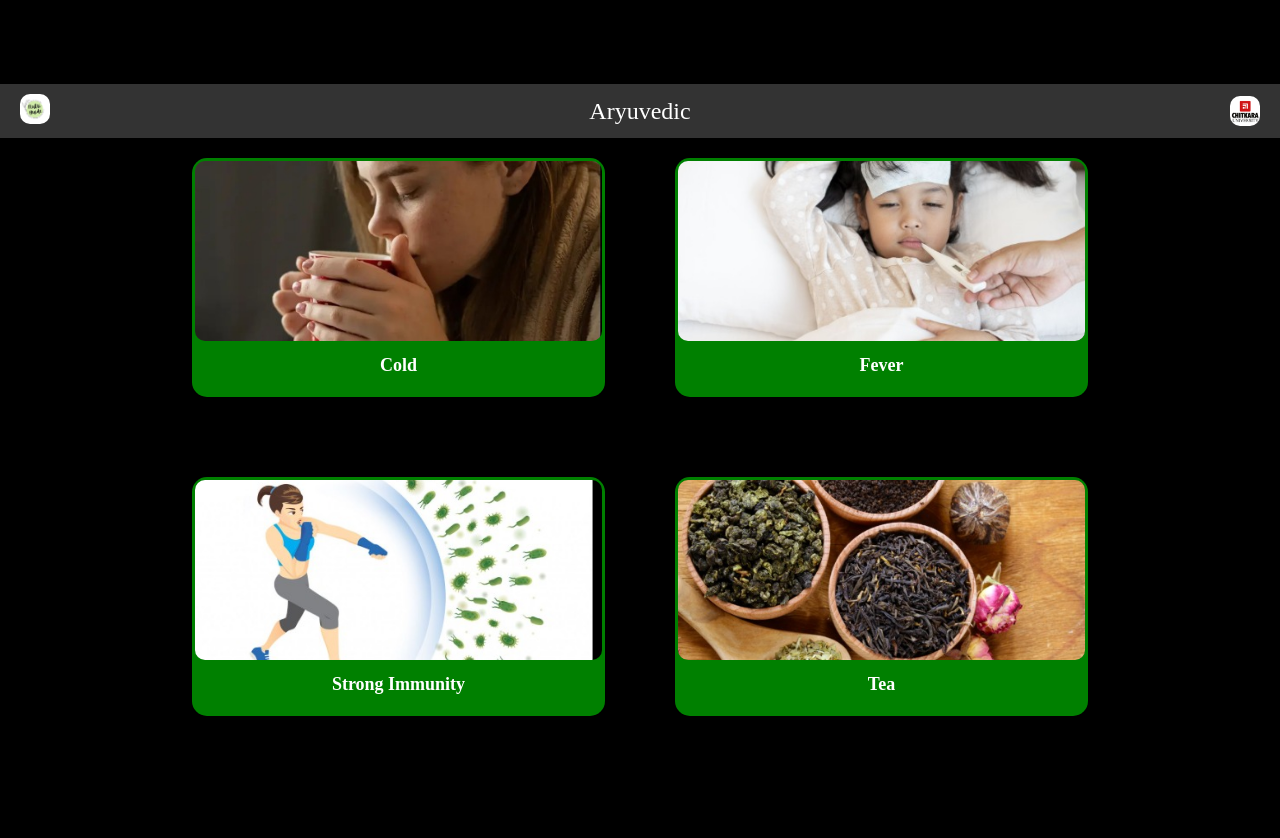
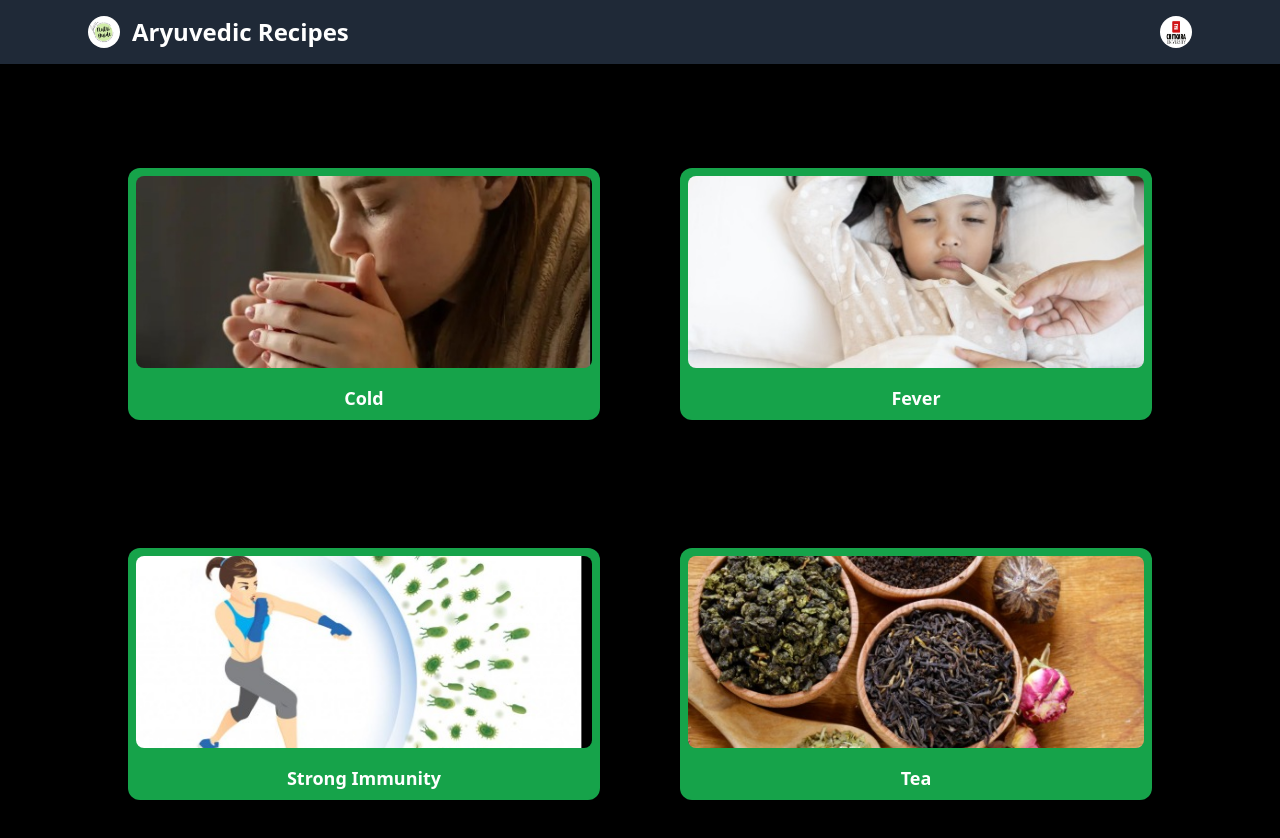
Before and after one commit to DS912008/NutriGuide, a plain HTML site: page aryuveda.html in a window 1280 px wide. Before the commit the page ends 800 px from the top, so only its background shows below. Drawn offline with nearby package versions, Linux system fonts and the light colour scheme.

Commit message:
Update aryuveda.html

```diff
--- a/aryuveda.html
+++ b/aryuveda.html
@@ -1,122 +1,67 @@
 <!DOCTYPE html>
 <html lang="en">
 <head>
-    <meta charset="UTF-8">
-    <meta name="viewport" content="width=device-width, initial-scale=1.0">
-    <title>Image Matrix</title>
-    <style>
-       body {
-    background-color: black;
-    margin: 0;
-}
+  <meta charset="UTF-8" />
+  <meta name="viewport" content="width=device-width, initial-scale=1.0"/>
+  <title>Aryuveda recipes</title>
+  <script src="https://cdn.tailwindcss.com"></script>
+</head>
+<body class="bg-black text-white">
 
-.page-wrapper {
-    display: flex;
-    flex-direction: column;
-    align-items: center;
-    justify-content: center;
-    min-height: 100vh;
-}
-
-.container {
-    display: grid;
-    grid-template-columns: repeat(2, 1fr);
-    gap: 5px 70px;
-    width: 70%;
-    height: auto;
-    text-align: center;
-    margin-top: 20px;
-}
-
-        .image-box {
-            background: green;
-            padding: 3px;
-            border-radius: 15px;
-            box-shadow: 0 5px 12px rgba(0, 0, 0, 0.3);
-        }
-        img {
-            width: 100%;
-            height: auto;
-            max-height: 180px;
-            object-fit: cover;
-            border-radius: 10px;
-        }
-        p {
-            margin-top: 10px;
-            font-size: 18px;
-            color: white;
-            font-weight: bold;
-        } .nav__header {
-    display: flex;
-    justify-content: space-between;
-    align-items: center;
-    padding: 10px 20px;
-    background-color: #333;
-    color: white;
-    width: 100%;
-    box-sizing: border-box;
-}
-
-.nav__logo {
-    display: flex;
-    align-items: center;
-    gap: 10px;
-    text-decoration: none;
-    color: white;
-    font-size: 24px;
-}
-
-.nav_menu_btn {
-    display: flex;
-    align-items: center;
-}
-
-.menu-icon {
-    width: 30px;
-    height: 30px;
-}
-    </style>
-</head>
-<body>
-    <div class="page-wrapper">
-     <div class="nav__header">
-    <div class="nav_menu_btn" id="menu-btn">
-     <a href="dhanu.html"> <img src="logo.jpg" alt="Menu" class="menu-icon"></a>
+  <!-- Navbar -->
+  <header class="w-full bg-gray-800 shadow-md">
+    <div class="max-w-6xl mx-auto flex justify-between items-center px-6 py-4">
+      <div class="flex items-center gap-3">
+        <a href="dhanu.html">
+          <img src="logo.jpg" alt="Menu" class="w-8 h-8 rounded-full"/>
+        </a>
+        <span class="text-2xl font-bold">Aryuvedic Recipes</span>
       </div>
-    <div class="nav__logo">
-   Aryuvedic
-    </div>
-    <div class="nav_menu_btn" >
-     <img src="clogo.png" alt="Menu" class="menu-icon">
+      <div>
+        <img src="clogo.png" alt="Logo" class="w-8 h-8 rounded-full"/>
       </div>
     </div>
-    <div class="container">
-        <div class="image-box">
+  </header>
+
+  <!-- Image Grid -->
+  <main class="flex flex-col items-center justify-center min-h-screen pt-10 px-4">
+    <div class="grid grid-cols-2 gap-x-20 gap-y-10 w-full max-w-5xl text-center">
+
+      <!-- Top Row -->
+      <div class="bg-green-600 p-2 rounded-xl shadow-lg transition-transform transform hover:scale-105">
         <a href="cold.html">
-                <img src="image1.jpg" alt="Image 1">
+          <img src="image1.jpg" alt="Cold" class="rounded-lg w-full h-48 object-cover"/>
         </a>
-            <p>Cold</p>
+        <p class="mt-4 text-lg font-semibold">Cold</p>
       </div>
-        <div class="image-box">
+
+      <div class="bg-green-600 p-2 rounded-xl shadow-lg transition-transform transform hover:scale-105">
         <a href="fever.html">
-                <img src="image2.jpg" alt="Image 2">
+          <img src="image2.jpg" alt="Fever" class="rounded-lg w-full h-48 object-cover"/>
         </a>
-            <p>Fever</p>
+        <p class="mt-4 text-lg font-semibold">Fever</p>
       </div>
-        <div style="grid-column: 1 / span 2; height: 70px;"></div> <!-- Increased spacing between rows -->
-        <div class="image-box">
+
+      <!-- Spacer Row -->
+      <div class="col-span-2 h-12"></div>
+
+      <!-- Bottom Row -->
+      <div class="bg-green-600 p-2 rounded-xl shadow-lg transition-transform transform hover:scale-105">
         <a href="immunity.html">
-                <img src="image3.jpg" alt="Image 3">
+          <img src="image3.jpg" alt="Strong Immunity" class="rounded-lg w-full h-48 object-cover"/>
         </a>
-            <p>Strong Immunity</p>
+        <p class="mt-4 text-lg font-semibold">Strong Immunity</p>
       </div>
-        <div class="image-box">
+
+      <div class="bg-green-600 p-2 rounded-xl shadow-lg transition-transform transform hover:scale-105">
         <a href="tea.html">
-                <img src="image4.jpg" alt="Image 4">
+          <img src="image4.jpg" alt="Tea" class="rounded-lg w-full h-48 object-cover"/>
         </a>
-            <p>Tea</p>
+        <p class="mt-4 text-lg font-semibold">Tea</p>
       </div>
+
     </div>
-    </div>
+  </main>
+
 </body>
 </html>
```
Lines whose indentation alone changed are shown as unchanged.
